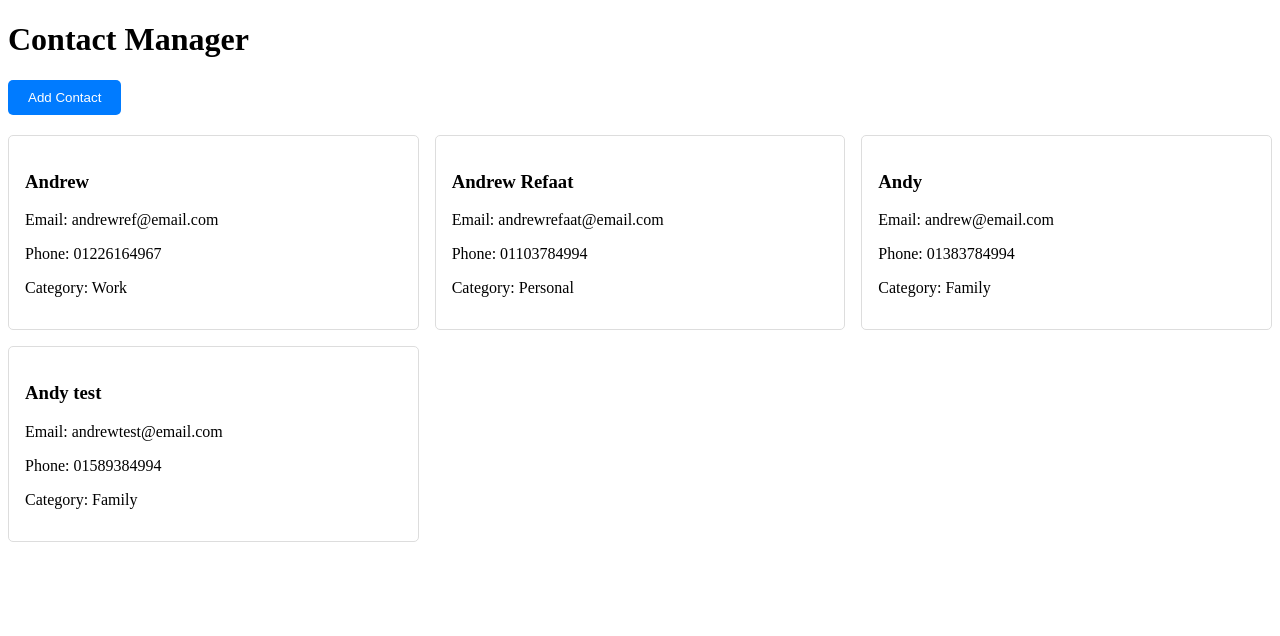
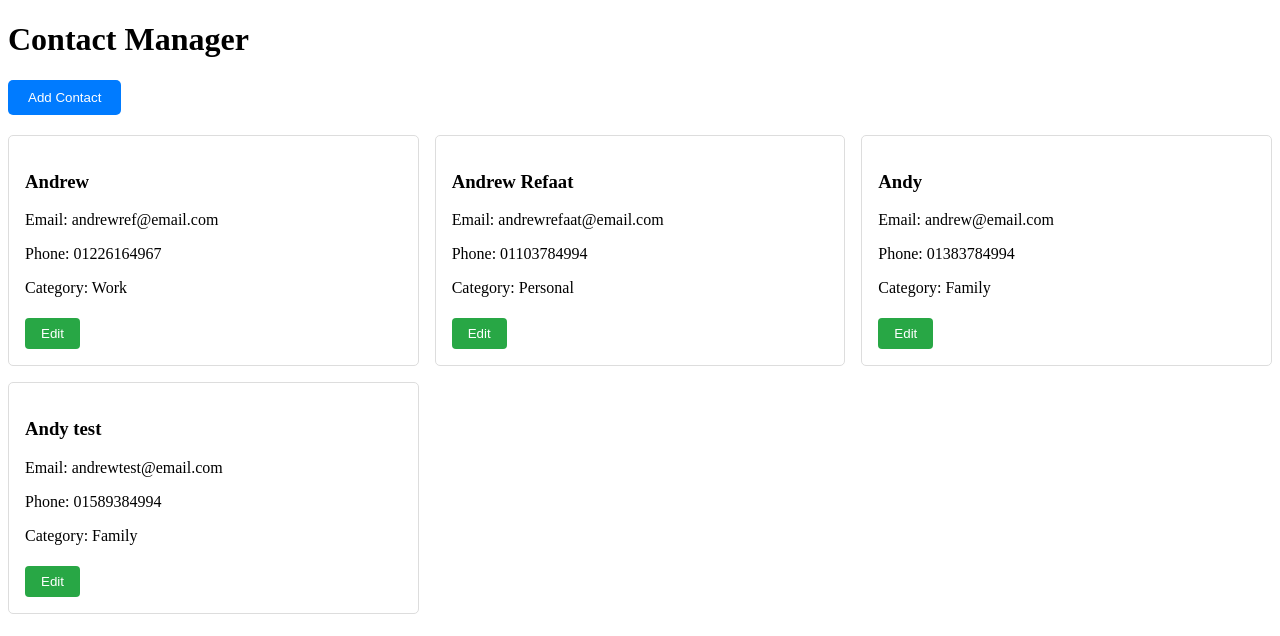
Before and after one commit to andrewref/contact-management-app, a React app: page / in a window 1280 px wide. Shown: the top 636 px of the page. Built offline with nearby package versions, Linux system fonts and the light colour scheme; the HTML template or start-up script is replaced by a standard one.

Commit message:
edit an existing contact
adjusted the form to be able to handle both adding or editing a contact

```diff
--- a/src/App.jsx
+++ b/src/App.jsx
@@ -6,15 +6,32 @@ import ContactForm from "./components/contacts/ContactForm";
 function App() {
   const [contactsList, setContactsList] = useState(contacts);
   const [isFormOpen, setIsFormOpen] = useState(false);
+  const [editingContact, setEditingContact] = useState(null);
 
-  function addContact(newContact) {
-    setContactsList((prev) =>[...prev, newContact]);
+  function saveContact(contact) {
+    if (editingContact) {
+      setContactsList((prev) => prev.map(c => c.id === editingContact.id ? contact : c));
+    } else {
+      setContactsList((prev) => [...prev, { id: Date.now(), ...contact }]);
+    }
     setIsFormOpen(false);
+    setEditingContact(null);
   }
+
+  function handleEdit(contact) {
+    setEditingContact(contact);
+    setIsFormOpen(true);
+  }
+
+  function handleAddNew() {
+    setEditingContact(null);
+    setIsFormOpen(true);
+  }
+
   return (
     <div className="App">
       <h1>Contact Manager</h1>
-      <button className="add-contact-button" onClick={() => setIsFormOpen(true)}>
+      <button className="add-contact-button" onClick={handleAddNew}>
         Add Contact
       </button>
 
@@ -24,11 +41,11 @@ function App() {
             <button className="close-button" onClick={() => setIsFormOpen(false)}>
               X
             </button>
-            <ContactForm onAddContact={addContact}/>
+            <ContactForm onSaveContact={saveContact} contactToEdit={editingContact}/>
           </div>
         </div>
       )}
-      <ContactList contacts={contactsList}/>
+      <ContactList contacts={contactsList} onEdit={handleEdit}/>
     </div>
   );
 }
--- a/src/components/contacts/ContactForm.jsx
+++ b/src/components/contacts/ContactForm.jsx
@@ -1,7 +1,7 @@
 import { useState } from "react";
-
-function ContactForm({ onAddContact }) {
-  const [formData, setFormData] = useState({
+function ContactForm({ onSaveContact, contactToEdit }) {
+  const [formData, setFormData] = useState(
+    contactToEdit || {
       name: "",
       email: "",
       phone: "",
@@ -12,6 +12,7 @@ function ContactForm({ onAddContact }) {
   function handleChange(e) {
     setFormData({ ...formData, [e.target.name]: e.target.value });
   }
+
 
   function handleSubmit(e) {
     e.preventDefault();
@@ -28,14 +29,14 @@ function ContactForm({ onAddContact }) {
       return;
     }
 
-    onAddContact({ id: Date.now(), ...formData });
+    onSaveContact(contactToEdit ? { ...formData, id: contactToEdit.id } : formData);
     setFormData({ name: "", email: "", phone: "", category: "" });
     setErrors({});
   }
 
   return (
     <form onSubmit={handleSubmit}>
-      <h2>Add New Contact</h2>
+      <h2>{contactToEdit ? "Edit Contact" : "Add New Contact"}</h2>
 
       <div>
         <label>Name</label>
@@ -54,7 +55,6 @@ function ContactForm({ onAddContact }) {
         <input type="text" name="phone" value={formData.phone} onChange={handleChange} />
         {errors.phone && <span className="error">{errors.phone}</span>}
       </div>
-
     <div>
         <label>Category</label>
         <select name="category" value={formData.category} onChange={handleChange}>
@@ -65,7 +65,6 @@ function ContactForm({ onAddContact }) {
         </select>
         {errors.category && <span className="error">{errors.category}</span>}
     </div>
-
       <button type="submit">Add Contact</button>
     </form>
   );
--- a/src/components/contacts/ContactItem.jsx
+++ b/src/components/contacts/ContactItem.jsx
@@ -1,10 +1,11 @@
-function ContactItem({ contact }) {
+function ContactItem({ contact, onEdit }) {
   return (
     <div className="contact-item">
       <h3>{contact.name}</h3>
       <p>Email: {contact.email}</p>
       <p>Phone: {contact.phone}</p>
       <p>Category: {contact.category}</p>
+      <button className="edit-button" onClick={() => onEdit(contact)}>Edit</button>
     </div>
   );
 }
--- a/src/components/contacts/ContactList.jsx
+++ b/src/components/contacts/ContactList.jsx
@@ -1,10 +1,10 @@
 import ContactItem from "./ContactItem";
 
-function ContactList({ contacts }) {
+function ContactList({ contacts, onEdit }) {
 return (
     <div className="contact-list">
       {contacts.map((contact) => (
-        <ContactItem key={contact.id} contact={contact} />
+        <ContactItem key={contact.id} contact={contact} onEdit={onEdit}/>
       ))}
     </div>
   );
--- a/src/index.css
+++ b/src/index.css
@@ -8,6 +8,16 @@
   border: 1px solid #ddd;
   padding: 1rem;
   border-radius: 5px;
+}
+
+.edit-button {
+  padding: 8px 16px;
+  background-color: #28a745;
+  color: white;
+  border: none;
+  border-radius: 4px;
+  cursor: pointer;
+  margin-top: 5px;
 }
 
 .add-contact-button {
```
Lines whose indentation alone changed are shown as unchanged.
